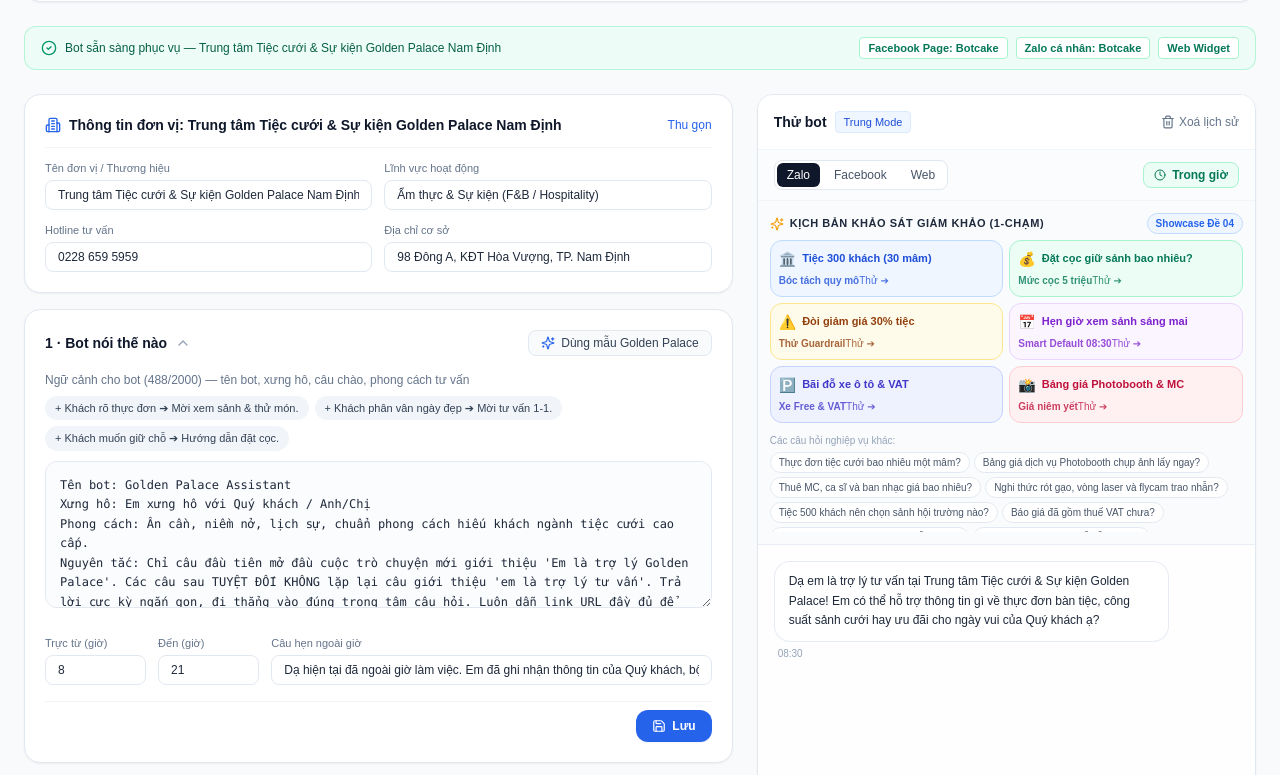
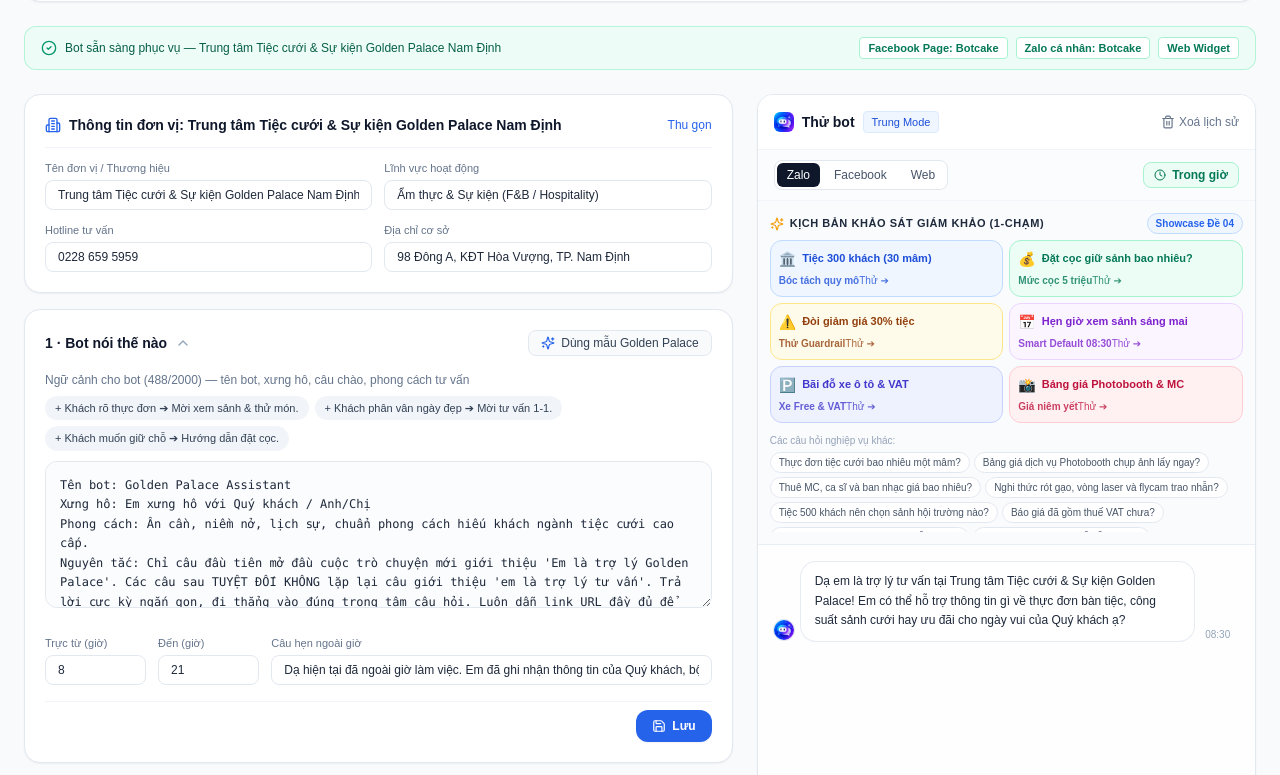
Before and after one commit to tvchinh1423-sys/goldenchat-vibecoding, a Next.js app: page /training in a window 1280 px wide. Shown: the part 365-1140 px from the top of the page. Built offline with nearby package versions, Linux system fonts and the light colour scheme.

Commit message:
feat(notifications): hoàn thiện hệ thống chuông thông báo web, hiệu ứng âm thanh chime, app badging PWA và label số lượng thông báo

```diff
--- a/app/(dashboard)/layout.tsx
+++ b/app/(dashboard)/layout.tsx
@@ -21,6 +21,7 @@ import { useAuth } from "@/lib/auth/auth-context";
 import { UserProfileMenu } from "@/components/auth/user-profile-menu";
 import { UserManagementModal } from "@/components/users/user-management-modal";
 import { LoginDialog } from "@/components/auth/login-dialog";
+import { NotificationBell } from "@/components/notifications/notification-bell";
 
 export default function DashboardLayout({
   children,
@@ -149,6 +150,9 @@ export default function DashboardLayout({
             </kbd>
           </div>
 
+          {/* Chuông Thông Báo trên Web */}
+          <NotificationBell />
+
           {/* User Profile Menu with Role Switcher & Management */}
           <UserProfileMenu
             onOpenUserManagement={() => setShowUserModal(true)}
--- a/app/(dashboard)/settings/page.tsx
+++ b/app/(dashboard)/settings/page.tsx
@@ -2,6 +2,7 @@
 
 import React, { useState, useEffect } from "react";
 import Link from "next/link";
+import Image from "next/image";
 import {
   Settings,
   Radio,
@@ -824,9 +825,13 @@ export default function SettingsPage() {
           <div className="bg-white border border-slate-200 rounded-2xl p-5 shadow-sm space-y-4">
             <div className="flex flex-col sm:flex-row sm:items-center justify-between gap-3 pb-3 border-b border-slate-100">
               <div className="flex items-center gap-3">
-                <div className="w-10 h-10 rounded-xl bg-blue-600 flex items-center justify-center text-white shrink-0 shadow-md">
-                  <Smartphone className="w-5 h-5" />
-                </div>
+                <Image
+                  src="/icon-192.png"
+                  alt="App Icon"
+                  width={40}
+                  height={40}
+                  className="w-10 h-10 rounded-xl shadow-md object-cover ring-1 ring-slate-200"
+                />
                 <div>
                   <h3 className="text-sm font-bold text-slate-900">
                     Trạng thái Ứng dụng PWA Mobile
--- a/app/(dashboard)/training/page.tsx
+++ b/app/(dashboard)/training/page.tsx
@@ -1,6 +1,7 @@
 "use client";
 
 import React, { useState, useEffect, useRef } from "react";
+import Image from "next/image";
 import {
   Bot,
   Save,
@@ -1374,6 +1375,13 @@ export default function TrainingPage() {
           {/* Header Simulator Khớp Ảnh 2 */}
           <div className="p-4 border-b border-slate-100 flex items-center justify-between bg-white shrink-0">
             <div className="flex items-center gap-2">
+              <Image
+                src="/icon-192.png"
+                alt="OmniChat Bot"
+                width={20}
+                height={20}
+                className="w-5 h-5 rounded-md object-cover shadow-2xs"
+              />
               <span className="font-bold text-slate-900 text-sm">Thử bot</span>
               <span className="text-[11px] px-2 py-0.5 bg-blue-50 text-blue-700 rounded font-medium border border-blue-100">
                 {config.businessProfile.name.split(" ")[0]} Mode
@@ -1498,10 +1506,19 @@ export default function TrainingPage() {
             {simMessages.map((msg) => (
               <div
                 key={msg.id}
-                className={`flex flex-col ${
-                  msg.sender === "user" ? "items-end" : "items-start"
+                className={`flex gap-1.5 ${
+                  msg.sender === "user" ? "flex-row-reverse items-end" : "items-end"
                 }`}
               >
+                {msg.sender === "bot" && (
+                  <Image
+                    src="/icon-192.png"
+                    alt="Bot"
+                    width={20}
+                    height={20}
+                    className="w-5 h-5 rounded-full object-cover shrink-0 mb-0.5 shadow-2xs ring-1 ring-slate-200"
+                  />
+                )}
                 <div
                   className={`max-w-[85%] rounded-2xl px-3.5 py-2.5 text-xs shadow-xs leading-relaxed ${
                     msg.sender === "user"
--- a/app/widget/page.tsx
+++ b/app/widget/page.tsx
@@ -1504,8 +1504,9 @@ export default function WebWidgetPage() {
   return (
     <Suspense
       fallback={
-        <div className="min-h-screen flex items-center justify-center text-xs text-slate-400">
-          Đang tải OmniChat Widget...
+        <div className="min-h-screen flex flex-col items-center justify-center gap-2.5 text-xs text-slate-400">
+          <img src="/icon-192.png" alt="OmniChat" className="w-10 h-10 rounded-xl shadow-xs animate-pulse" />
+          <span>Đang tải OmniChat Widget...</span>
         </div>
       }
     >
--- a/components/inbox/chat-pane.tsx
+++ b/components/inbox/chat-pane.tsx
@@ -516,7 +516,11 @@ export function ChatPane({
                 ) : (
                   <div className="flex h-6 w-6 shrink-0 items-center justify-center rounded-full bg-blue-50 text-[8px] font-semibold text-primary">
                     {message.sender === "bot" ? (
-                      <Bot className="h-3.5 w-3.5" />
+                      <img
+                        src="/icon-192.png"
+                        alt="Bot"
+                        className="h-full w-full rounded-full object-cover shadow-2xs"
+                      />
                     ) : (
                       "NK"
                     )}
--- a/components/inbox/inbox-workspace.tsx
+++ b/components/inbox/inbox-workspace.tsx
@@ -36,6 +36,7 @@ import { useAuth } from "@/lib/auth/auth-context";
 import { UserProfileMenu } from "@/components/auth/user-profile-menu";
 import { UserManagementModal } from "@/components/users/user-management-modal";
 import { LoginDialog } from "@/components/auth/login-dialog";
+import { NotificationBell } from "@/components/notifications/notification-bell";
 
 const DEFAULT_FILTERS: InboxFilters = {
   query: "",
@@ -710,6 +711,7 @@ export function InboxWorkspace() {
             </kbd>
           </div>
           <span className="hidden h-7 w-px bg-border xl:block" />
+          <NotificationBell />
           <UserProfileMenu
             onOpenUserManagement={() => setShowUserModal(true)}
             onOpenLoginModal={() => setShowLoginModal(true)}
--- a/components/pwa/pwa-provider.tsx
+++ b/components/pwa/pwa-provider.tsx
@@ -21,6 +21,8 @@ import {
   subscribeInAppNotifications,
   type InAppNotification,
   requestNotificationPermission,
+  updateAppBadge,
+  getStoredNotifications,
 } from "@/lib/notifications";
 import { triggerHaptic } from "@/lib/mobile/haptics";
 
@@ -123,6 +125,17 @@ export function PWAProvider({ children }: { children: React.ReactNode }) {
     return () => {
       window.removeEventListener("beforeinstallprompt", handleBeforeInstall);
     };
+  }, []);
+
+  // Đồng bộ App Badging API và Title badge
+  useEffect(() => {
+    try {
+      const notifs = getStoredNotifications();
+      const unread = notifs.filter((n) => !n.read).length;
+      updateAppBadge(unread);
+    } catch {
+      // Bỏ qua lỗi
+    }
   }, []);
 
   // Listen to in-app notification triggers
```
Also changed, not shown: .agents/skills/chatbot-vibecoding/SKILL.md, 1 other file (tests, documents, lock files or other folders).
